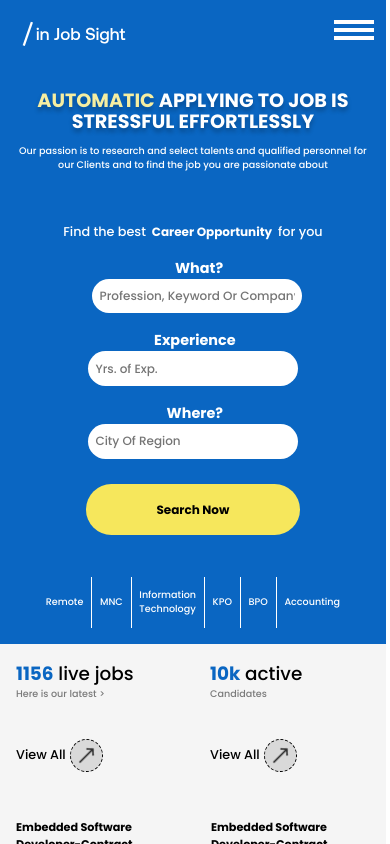
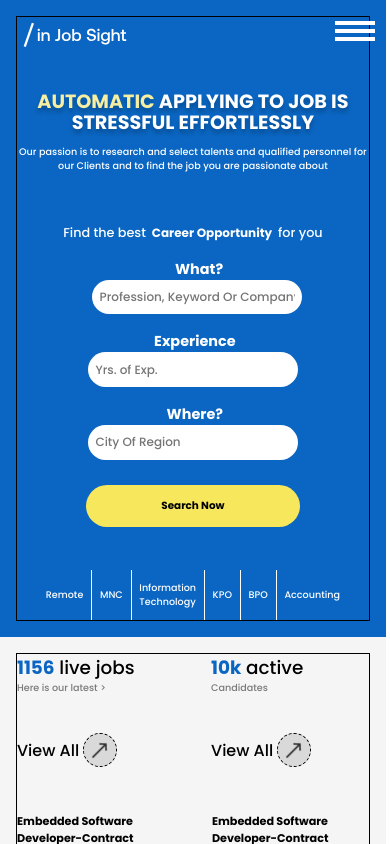
Before and after one commit to iam-nilanj0n/in-sight-job-React, a React (Create React App) app: page / in a window 390 px wide. Shown: the top 844 px of the page. Built offline with nearby package versions, Linux system fonts and the light colour scheme.

Commit message:
2nd Commit
Responsive for 1920px width is going on,  adjusting with 1440px

```diff
--- a/src/commponents/CandidateEmployerSection/CandidateEmployerSection.css
+++ b/src/commponents/CandidateEmployerSection/CandidateEmployerSection.css
@@ -53,6 +53,46 @@
 
 .employerPart {
     margin-left: 10vw;
+}
+
+/* responsive for width 1920px */
+@media(width<1921px) {
+    .CandidateEmployerSection section {
+        height: auto;
+        /* margin: 5vh 0 5vh 11vw; */
+        border: 1px solid white;
+    }
+
+    .candidateLeftSection p {
+        font-size: 36px;
+    }
+
+    .candidatePart p,
+    .employerPart p {
+        font-size: 20px;
+        line-height: 2rem;
+    }
+
+    .employerPart {
+        margin-left: 6vw;
+    }
+}
+
+/* responsive for width 1440px */
+@media(width<1441px) {
+    .candidateLeftSection p {
+        font-size: 1.4rem;
+    }
+
+    .candidatePart p,
+    .employerPart p {
+        font-size: 0.9rem;
+        line-height: 1.5rem;
+    }
+
+    .employerPart {
+        margin-left: 10vw;
+    }
 }
 
 /* responsive for width 1024px*/
@@ -151,7 +191,7 @@
     }
 }
 
-@media(width<321px){
+@media(width<321px) {
     .candidateLeftSection p {
         font-size: 0.8rem;
     }
--- a/src/commponents/JobSearchHeader/JobSearchHeader.css
+++ b/src/commponents/JobSearchHeader/JobSearchHeader.css
@@ -1,5 +1,5 @@
 .JobSearchHeader {
-    height: 85vh;
+    height: auto;
     width: auto;
     overflow-x: hidden;
     overflow-y: hidden;
@@ -219,6 +219,61 @@ header section {
     margin: 0 1.25vw;
 }
 
+
+/* responsive for 1920px is here */
+@media(width<1921px) {
+    header section {
+        height: auto;
+        border: 1px solid black;
+    }
+
+    .rightLogoSection {
+        margin-left: 30.1vw;
+    }
+
+    .heading1 {
+        font-size: 48px;
+    }
+
+    .heading2 {
+        font-size: 16px;
+    }
+
+    .bestCareer {
+        font-size: 24px;
+        margin-right: 2vw;
+    }
+
+    .What label,
+    .Experience label,
+    .Where label {
+        font-size: 24px;
+    }
+
+    .whatInput,
+    .whereInput,
+    .experienceInput {
+        font-size: 16px;
+        color: #AEAEAE;
+        height: 51px;
+        padding: 0 1vw 0 1vw;
+    }
+
+    .searchNowButton {
+        height: 51px;
+        width: 237px;
+        font-size: 16px;
+        margin-left: 1.55vw;
+    }
+    .differentJobs {
+        margin-top: 109px;
+    }
+
+    .differentJobs p{
+        font-size: 16px;
+    }
+}
+
 /* responsive for 1440px is here */
 @media(width<1441px) {
     header section {
@@ -230,11 +285,29 @@ header section {
         font-size: 13px;
     }
 
+    .heading1 {
+        font-size: 2rem;
+    }
+
+    .heading2 {
+        font-size: 0.7rem;
+    }
+
     .logoPic {
         width: 16vw;
     }
 
+    .bestCareer {
+        font-size: 1rem;
+        margin: 0;
+    }
+
     .searchNowButton {
+        width: auto;
+        padding: 0 2.5vw;
+        height: 5vh;
+        border-radius: 2.5vh;
+        font-size: 0.8rem;
         margin: 0 0 0 5.5vw;
     }
 
@@ -244,6 +317,29 @@ header section {
 
     .rightLogoSection {
         margin-left: 23.55vw;
+    }
+
+    .What label,
+    .Experience label,
+    .Where label {
+        font-size: 1.2rem;
+    }
+
+    .whatInput,
+    .whereInput,
+    .experienceInput {
+        padding: 0 1vw;
+        height: 5vh;
+        border-radius: 2.5vh;
+        font-size: 0.8rem;
+    }
+
+    .differentJobs{
+        margin-top: 10vh;
+    }
+
+    .differentJobs p{
+        font-size: 0.8rem;
     }
 }
 
@@ -336,7 +432,8 @@ header section {
     }
 
     .searchNowButton {
-        font-size: 0.75rem;
+        padding: 0;
+        font-size: 0.65rem;
         width: 13vw;
         margin: 0 0 1vh 3.5vw;
     }
@@ -548,12 +645,14 @@ header section {
     .dropDown {
         margin-left: 49vw;
     }
+
     .whatInput,
     .whereInput,
     .experienceInput {
         width: 55vw;
     }
-    .searchNowButton{
+
+    .searchNowButton {
         width: 59vw;
     }
 }
@@ -576,7 +675,8 @@ header section {
     .experienceInput {
         width: 65vw;
     }
-    .searchNowButton{
+
+    .searchNowButton {
         width: 69vw;
     }
 
--- a/src/commponents/LiveJobSection/JobCard/JobCard.css
+++ b/src/commponents/LiveJobSection/JobCard/JobCard.css
@@ -32,6 +32,48 @@
 .readMore p {
     font-size: 0.75rem;
     margin-right: 1vw;
+}
+
+/* responsive for 1920px width */
+@media(width<1921px) {
+    .JobCardHeading {
+        font-size: 20px;
+    }
+
+    .placeName,
+    .jobContract,
+    .working,
+    .readMore p {
+        font-size: 16px;
+    }
+    .JobCard {
+        /* border: 1px solid black; */
+        margin: 0 0 5vh 3.5vw;
+    }
+}
+
+/* responisve width 1440px */
+@media(width<1441px) {
+    .JobCard {
+        /* border: 1px solid black; */
+        margin: 0 0 5vh 4.8vw;
+    }
+    .JobCardHeading {
+        font-size: 0.9rem;
+    }
+
+    .placeName,
+    .working {
+        font-size: 0.75rem;
+    }
+
+
+    .jobContract {
+        font-size: 0.8rem;
+    }
+    .readMore p {
+        font-size: 0.75rem;
+    }
 }
 
 /* responsive for 1024px screen width */
@@ -77,8 +119,8 @@
     }
 }
 
-@media (width<321px){
-    .JobCard{
+@media (width<321px) {
+    .JobCard {
         margin: 0 3vw 0 0;
     }
 }
--- a/src/commponents/LiveJobSection/LiveJobSection.css
+++ b/src/commponents/LiveJobSection/LiveJobSection.css
@@ -74,6 +74,35 @@
     grid-template-rows: repeat(2, 1fr);
 }
 
+/* responsive for 1920px */
+@media(width<1921px) {
+    .LiveJobSection section {
+        height: auto;
+        border: 1px solid black;
+    }
+
+    .liveJobsTop,
+    .candidatesTop {
+        font-size: 36px;
+    }
+
+    .liveJobsMiddle,
+    .candidatesMiddle {
+        font-size: 20px;
+
+    }
+
+    .viewAllDiv p {
+        font-size: 16px;
+    }
+
+    .liveJobs,
+    .candidates {
+        /* border: 1px solid black; */
+        padding: 0 0 9vh 0;
+    }
+}
+
 /* responsive for 1440px width */
 @media(width<1441px) {
     .LiveJobSection section {
@@ -83,6 +112,21 @@
     .liveJobsAndCandidate {
         margin-right: 0;
         /* border: 1px solid black; */
+    }
+
+    .liveJobsTop,
+    .candidatesTop {
+        font-size: 1.45rem;
+    }
+
+    .liveJobsMiddle,
+    .candidatesMiddle {
+        font-size: 0.9rem;
+    }
+    .liveJobs,
+    .candidates {
+        /* border: 1px solid black; */
+        padding: 0 0 11vh 0;
     }
 }
 
@@ -178,9 +222,11 @@
         /* border: 1px solid black; */
         padding: 0 0 5vh 0;
     }
+
     .candidates {
         margin-left: 19.6vw;
     }
+
     .jobCardSection {
         display: grid;
         grid-template-columns: repeat(2, 1fr);
@@ -188,7 +234,7 @@
     }
 }
 
-@media (width<321px){
+@media (width<321px) {
     .candidates {
         margin-left: 7.5vw;
     }
--- a/src/commponents/Principle/Principle.css
+++ b/src/commponents/Principle/Principle.css
@@ -44,8 +44,46 @@
     margin-right: 4vw;
 }
 
+
+/* responsive for width 1920px */
+@media(width<1921px) {
+    .Principle section {
+        height: auto;
+        /* margin: 5vh 0 5vh 11vw; */
+        border: 1px solid black;
+    }
+    .ourPrinciplesHeading {
+        font-size: 36px;
+    }
+
+    .ourPrinciplesTop p,
+    .ourPrinciplesBottom p {
+        font-size: 16px;
+    }
+
+    .Principle section img {
+        height: 363.1px;
+        width: 355.4px;
+        margin-left: 2vw;
+    }
+
+    .ourPrinciples {
+        /* border: 1px solid black; */
+        width: auto;
+        margin-right: 0.65vw;
+    }
+}
+
 /* responsive for 1440px width */
 @media(width<1441px) {
+    .ourPrinciplesHeading {
+        font-size: 1.4rem;
+    }
+
+    .ourPrinciplesTop p,
+    .ourPrinciplesBottom p {
+        font-size: 0.65rem;
+    }
     .Principle section img {
         height: 33vh;
         width: 33vh;
@@ -150,7 +188,7 @@
     }
 }
 
-@media (width<376px){
+@media (width<376px) {
     .Principle section img {
         margin: 0;
         height: 50.5vh;
@@ -160,7 +198,7 @@
 }
 
 
-@media (width<321px){
+@media (width<321px) {
     .Principle section img {
         margin: 0;
         height: 42.5vh;
```
